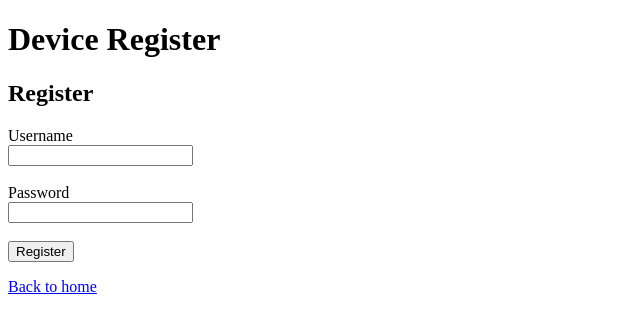
After one commit to hophaver/deviceregister, a Flask app: page /register in a window 1280 px wide. The commit adds this page. Shown: the top 333 px of the page, without its empty margins (0-640 px from the left). Run offline with Flask 3, Linux system fonts and the light colour scheme.

Commit message:
Add user registration

```diff
--- a/app.py
+++ b/app.py
@@ -1,6 +1,7 @@
 import os
-from flask import Flask, render_template
+from flask import Flask, render_template, request, redirect
 import db
+import users
 
 app = Flask(__name__)
 app.secret_key = os.urandom(24)
@@ -12,5 +13,23 @@ def index():
     return render_template("index.html")
 
 
+@app.route("/register", methods=["GET", "POST"])
+def register():
+    if request.method == "POST":
+        username = request.form.get("username", "").strip()
+        password = request.form.get("password", "")
+
+        if not username or not password:
+            return render_template("register.html", error="Username and password are required.")
+
+        success, error = users.register_user(username, password)
+        if not success:
+            return render_template("register.html", error=error)
+
+        return redirect("/")
+
+    return render_template("register.html")
+
+
 if __name__ == "__main__":
     app.run(debug=True)
--- a/templates/index.html
+++ b/templates/index.html
@@ -9,5 +9,6 @@
 <body>
     <h1>Device Register</h1>
     <p>Welcome to Device Register.</p>
+    <p><a href="/register">Register</a></p>
 </body>
 </html>
--- /dev/null
+++ b/templates/register.html
@@ -0,0 +1,33 @@
+<!DOCTYPE html>
+<html lang="en">
+<head>
+    <meta charset="utf-8">
+    <meta name="viewport" content="width=device-width, initial-scale=1">
+    <title>Register - Device Register</title>
+    <link rel="stylesheet" href="/static/style.css">
+</head>
+<body>
+    <h1>Device Register</h1>
+    <h2>Register</h2>
+
+    {% if error %}
+        <p style="color: red;">{{ error }}</p>
+    {% endif %}
+
+    <form action="/register" method="post">
+        <div>
+            <label for="username">Username</label><br>
+            <input type="text" id="username" name="username" required>
+        </div>
+        <br>
+        <div>
+            <label for="password">Password</label><br>
+            <input type="password" id="password" name="password" required>
+        </div>
+        <br>
+        <button type="submit">Register</button>
+    </form>
+
+    <p><a href="/">Back to home</a></p>
+</body>
+</html>
```
Also changed, not shown: schema.sql (+11 -2 lines), users.py (added, +25 -0 lines).
